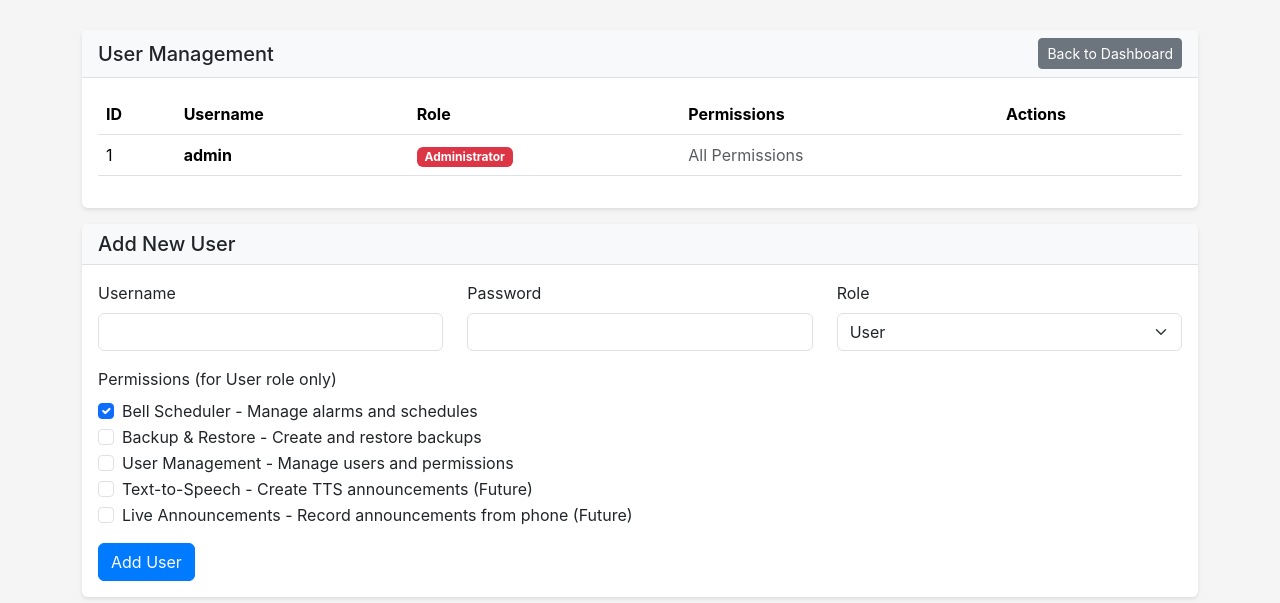
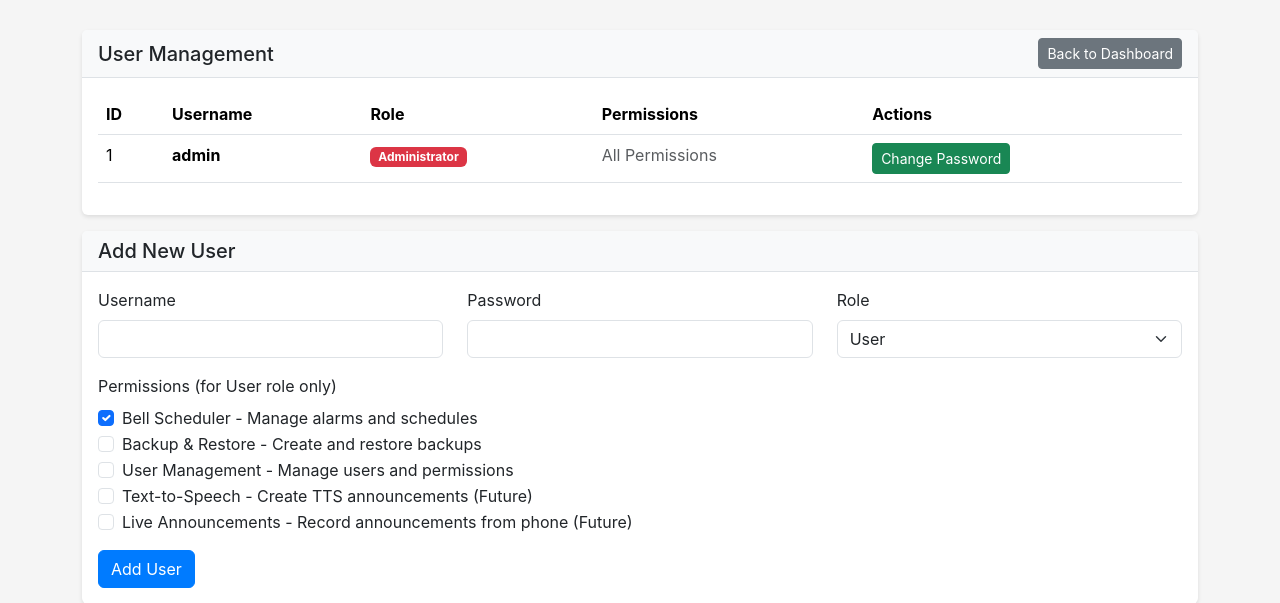
Before and after one commit to kd5jp/ChurchBell, a Flask app: page /users in a window 1280 px wide. Shown: the part 76-679 px from the top of the page. Run offline with Flask 3, Linux system fonts and the light colour scheme; the visitor is signed in with stand-in values (Sample User, id 1); data comes from the database, SQL or seed files in the repository.

Commit message:
Add admin password change functionality
- Admins can now change passwords for any user
- Add admin_change_password route for admin-only password changes
- Update change_password route to support both self and admin changes
- Add 'Change Password' button in Actions column for admins viewing other users
- Add admin password change modal (no current password required)
- Regular users still require current password to change their own password

```diff
--- a/app.py
+++ b/app.py
@@ -227,7 +227,19 @@ def logout():
 @app.route("/change_password", methods=["POST"])
 @login_required
 def change_password():
-    current = request.form.get("current_password", "")
+    """Change password - users can change their own, admins can change any user's password"""
+    user_id = request.form.get("user_id")
+
+    # If user_id is provided and current user is admin, allow changing that user's password
+    # Otherwise, user can only change their own password
+    if user_id and is_admin(session["user_id"]):
+        target_user_id = int(user_id)
+        # Admins can change any user's password without current password
+        current = None
+    else:
+        target_user_id = session["user_id"]
+        current = request.form.get("current_password", "")
+
     new = request.form.get("new_password", "")
     confirm = request.form.get("confirm_password", "")
 
@@ -236,21 +248,62 @@ def change_password():
         return redirect(url_for("users"))
 
     db = get_db()
-    cur = db.execute(
-        "SELECT password FROM users WHERE id = ?",
-        (session["user_id"],),
+
+    # If changing own password, verify current password
+    if target_user_id == session["user_id"] and current is not None:
+        cur = db.execute(
+            "SELECT password FROM users WHERE id = ?",
+            (target_user_id,),
+        )
+        row = cur.fetchone()
+        if not row or row["password"] != current:
+            flash("Current password is incorrect.", "error")
+            return redirect(url_for("users"))
+
+    # Update the password
+    db.execute(
+        "UPDATE users SET password = ? WHERE id = ?",
+        (new, target_user_id),
     )
-    row = cur.fetchone()
-    if not row or row["password"] != current:
-        flash("Current password is incorrect.", "error")
+    db.commit()
+
+    if target_user_id == session["user_id"]:
+        flash("Your password has been updated.", "success")
+    else:
+        user = db.execute("SELECT username FROM users WHERE id = ?", (target_user_id,)).fetchone()
+        flash(f"Password updated for user '{user['username']}'.", "success")
+
+    return redirect(url_for("users"))
+
+@app.route("/admin_change_password/<int:user_id>", methods=["POST"])
+@login_required
+@permission_required("users")
+def admin_change_password(user_id):
+    """Admin-only route to change any user's password"""
+    if not is_admin(session["user_id"]):
+        flash("Only administrators can change other users' passwords.", "error")
+        return redirect(url_for("users"))
+
+    new = request.form.get("new_password", "")
+    confirm = request.form.get("confirm_password", "")
+
+    if not new or new != confirm:
+        flash("New passwords do not match.", "error")
+        return redirect(url_for("users"))
+
+    db = get_db()
+    user = db.execute("SELECT username FROM users WHERE id = ?", (user_id,)).fetchone()
+
+    if not user:
+        flash("User not found.", "error")
         return redirect(url_for("users"))
 
     db.execute(
         "UPDATE users SET password = ? WHERE id = ?",
-        (new, session["user_id"]),
+        (new, user_id),
     )
     db.commit()
-    flash("Password updated.", "success")
+    flash(f"Password updated for user '{user['username']}'.", "success")
     return redirect(url_for("users"))
 
 
--- a/templates/users.html
+++ b/templates/users.html
@@ -46,7 +46,21 @@
               {% endif %}
             </td>
             <td>
-              {% if user.role == "admin" and session.user_id != user.id %}
+              {% if session.user_id == user.id %}
+                <button type="button" class="btn btn-sm btn-success"
+                        data-bs-toggle="modal"
+                        data-bs-target="#changePasswordModal">
+                  Change Password
+                </button>
+              {% else %}
+                {% if is_admin(session.user_id) %}
+                  <button type="button" class="btn btn-sm btn-success"
+                          data-bs-toggle="modal"
+                          data-bs-target="#adminPasswordModal{{ user.id }}">
+                    Change Password
+                  </button>
+                {% endif %}
+                {% if user.role == "admin" and is_admin(session.user_id) %}
                   <button type="button" class="btn btn-sm btn-warning"
                           data-bs-toggle="modal"
                           data-bs-target="#roleModal{{ user.id }}">
@@ -66,7 +80,6 @@
                     </button>
                   {% endif %}
                 {% endif %}
-              {% if session.user_id != user.id %}
                 <a href="{{ url_for('delete_user', user_id=user.id) }}"
                    class="btn btn-sm btn-danger"
                    onclick="return confirm('Delete user {{ user.username }}?')">Delete</a>
@@ -168,9 +181,74 @@
             </div>
           </div>
           {% endif %}
+
+          <!-- Admin Change Password Modal -->
+          {% if is_admin(session.user_id) and session.user_id != user.id %}
+          <div class="modal fade" id="adminPasswordModal{{ user.id }}" tabindex="-1">
+            <div class="modal-dialog">
+              <div class="modal-content">
+                <div class="modal-header">
+                  <h5 class="modal-title">Change Password for {{ user.username }}</h5>
+                  <button type="button" class="btn-close" data-bs-dismiss="modal"></button>
+                </div>
+                <form method="post" action="{{ url_for('admin_change_password', user_id=user.id) }}">
+                  <div class="modal-body">
+                    <div class="alert alert-info">
+                      <strong>Admin Action:</strong> You can change this user's password without their current password.
+                    </div>
+                    <div class="mb-3">
+                      <label class="form-label">New Password</label>
+                      <input type="password" name="new_password" class="form-control" required>
+                    </div>
+                    <div class="mb-3">
+                      <label class="form-label">Confirm New Password</label>
+                      <input type="password" name="confirm_password" class="form-control" required>
+                    </div>
+                  </div>
+                  <div class="modal-footer">
+                    <button type="button" class="btn btn-secondary" data-bs-dismiss="modal">Cancel</button>
+                    <button type="submit" class="btn btn-success">Change Password</button>
+                  </div>
+                </form>
+              </div>
+            </div>
+          </div>
+          {% endif %}
           {% endfor %}
         </tbody>
       </table>
+    </div>
+  </div>
+</div>
+
+<!-- Change Password Modal (for own password) -->
+<div class="modal fade" id="changePasswordModal" tabindex="-1">
+  <div class="modal-dialog">
+    <div class="modal-content">
+      <div class="modal-header">
+        <h5 class="modal-title">Change Your Password</h5>
+        <button type="button" class="btn-close" data-bs-dismiss="modal"></button>
+      </div>
+      <form method="post" action="{{ url_for('change_password') }}">
+        <div class="modal-body">
+          <div class="mb-3">
+            <label class="form-label">Current Password</label>
+            <input type="password" name="current_password" class="form-control" required>
+          </div>
+          <div class="mb-3">
+            <label class="form-label">New Password</label>
+            <input type="password" name="new_password" class="form-control" required>
+          </div>
+          <div class="mb-3">
+            <label class="form-label">Confirm New Password</label>
+            <input type="password" name="confirm_password" class="form-control" required>
+          </div>
+        </div>
+        <div class="modal-footer">
+          <button type="button" class="btn btn-secondary" data-bs-dismiss="modal">Cancel</button>
+          <button type="submit" class="btn btn-success">Change Password</button>
+        </div>
+      </form>
     </div>
   </div>
 </div>
```
Lines whose indentation alone changed are shown as unchanged.
